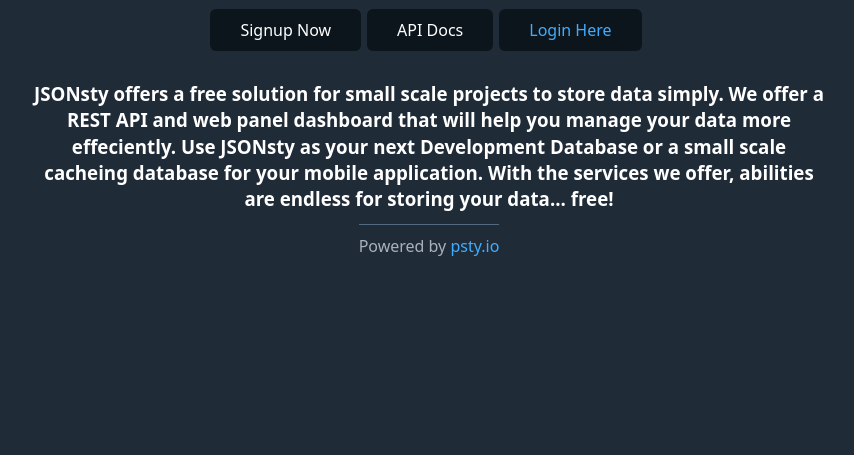
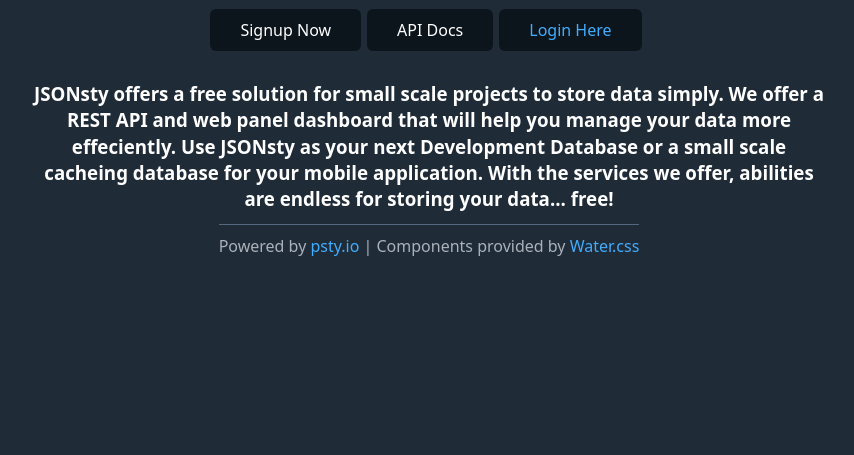
Before and after one commit to M4cs/jsonsty, a Flask app: page / in a window 1280 px wide. Shown: the part 364-819 px from the top of the page, without its empty margins (211-1065 px from the left). Run offline with Flask 2, Linux system fonts and the light colour scheme; parts of the project's set-up code (start-up, migrations or seed data) failed here and were passed over; some libraries are stand-ins or nearby versions.

Commit message:
Add MORE

```diff
--- a/app/templates/index.html
+++ b/app/templates/index.html
@@ -24,7 +24,7 @@
             <a href="/login" style="display: inline-block;"><button type="submit" class="button" style="color: #41adff;">Login Here</button></a>
         </div>
         <h3 style="text-align: center;">JSONsty offers a free solution for small scale projects to store data simply. We offer a REST API and web panel dashboard that will help you manage your data more effeciently. Use JSONsty as your next Development Database or a small scale cacheing database for your mobile application. With the services we offer, abilities are endless for storing your data... free!</h3>
-        <footer>Powered by <a href="https://psty.io">psty.io</a></footer>
+        <footer>Powered by <a href="https://psty.io">psty.io</a> | Components provided by <a href="https://kognise.github.io/water.css/">Water.css</a></footer>
     </div>
   </body>
 </html>
```
